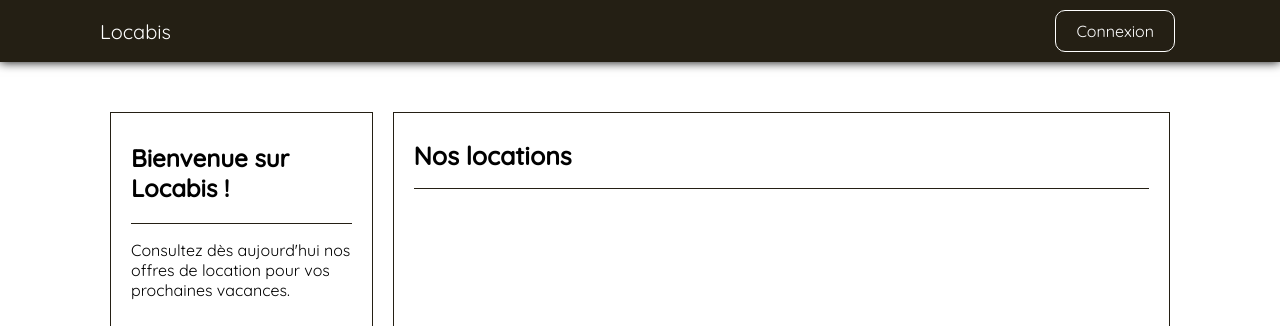
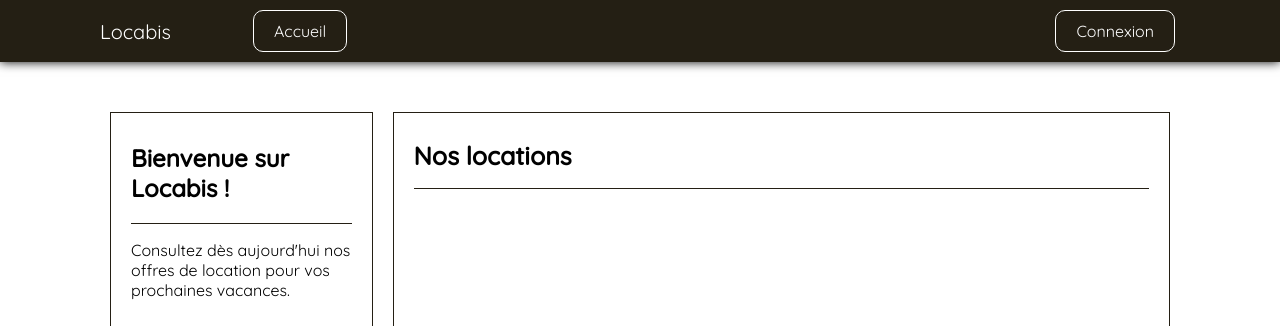
Before and after one commit to valmri/locabis_directus, a PHP site: page / in a window 1280 px wide. Shown: the top 326 px of the page. Run offline with PHP 8.4, Linux system fonts and the light colour scheme; data that the repository does not hold is empty.

Commit message:
Modification menu

```diff
--- a/assets/css/styles.css
+++ b/assets/css/styles.css
@@ -24,7 +24,14 @@ h1 {
     color : #fff;
 }
 
-.navigation > ul {
+.navigation {
+    display: flex;
+    justify-content: space-between;
+    width: 90%;
+}
+
+.boutonNavigations > ul,
+.boutonConnecte > ul {
     display: flex;
     list-style: none;
 }
--- a/vue/elements/header.php
+++ b/vue/elements/header.php
@@ -4,6 +4,16 @@
             <a href="?page=accueil">Locabis</a>
         </span>
         <nav class="navigation">
+
+            <div class="boutonNavigations">
+                <ul>
+                    <li>
+                        <a class="boutonMenu" href="?page=accueil">Accueil</a>
+                    </li>
+                </ul>
+            </div>
+
+            <div class="boutonConnecte">
                 <ul>
                     <?php if (!estConnecte()) :?>
                     <li>
@@ -18,6 +28,8 @@
                         </li>
                     <?php endif; ?>
                 </ul>
+            </div>
+
         </nav>
     </div>
 </header>
```
Lines whose indentation alone changed are shown as unchanged.
